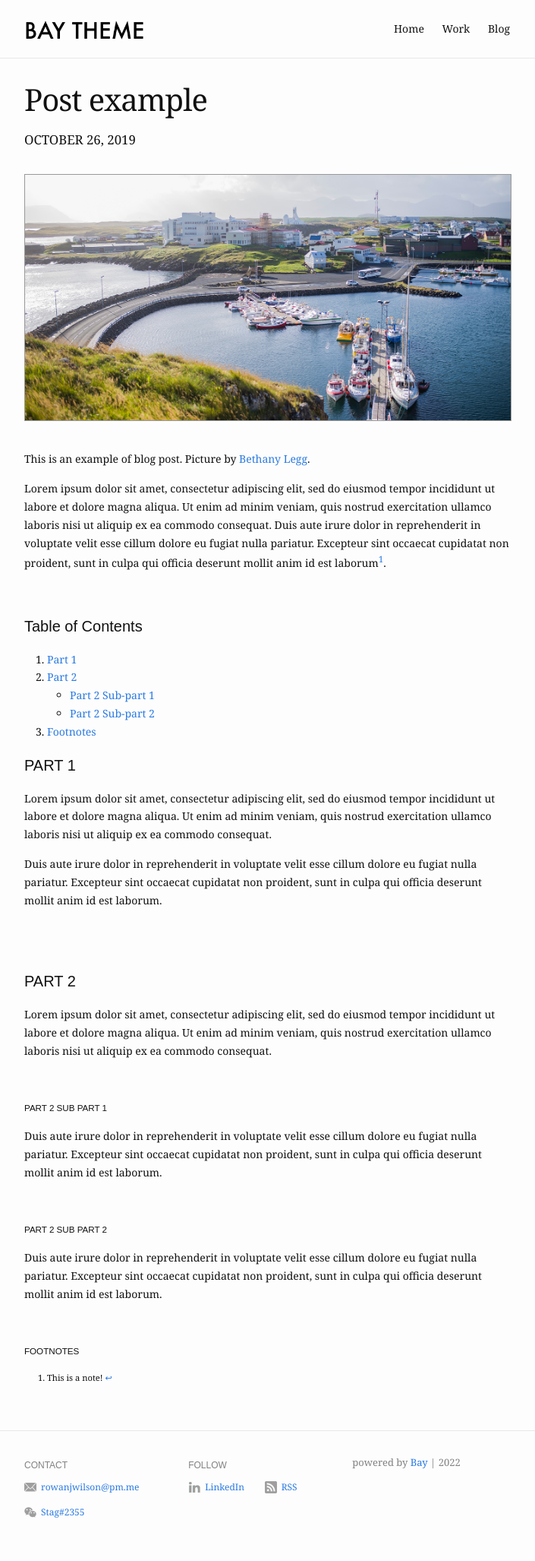
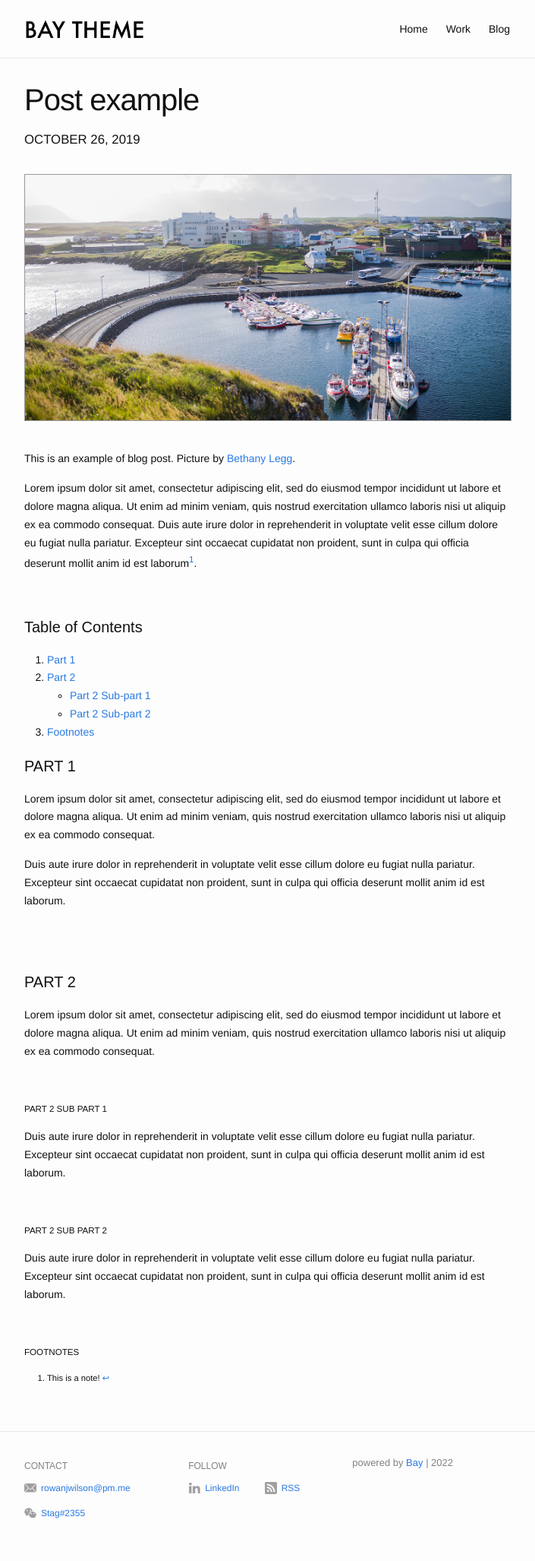
Before and after one commit to stagrunner/rowanjwilson, a Jekyll site: the page built from _posts/2019-10-26-example-of-blog-post.md, in a window 1280 px wide. Shown: the whole page at 76% size, without its empty margins (288-993 px from the left). Built offline with Jekyll 4.4.1, drawn with Linux system fonts in a browser that asks for light colours.

Commit message:
Update main.scss

```diff
--- a/assets/css/main.scss
+++ b/assets/css/main.scss
@@ -7,7 +7,7 @@
 // Our variables
 $base-url: "{{ site.baseurl }}";
 
-$base-font-family: Charter, Georgia, Helvetica, Arial, sans-serif;
+$base-font-family: Helvetica, Arial, sans-serif;
 $base-font-size: 14px;
 $small-font-size: $base-font-size * 0.875;
 $base-line-height: 1.7;
```
